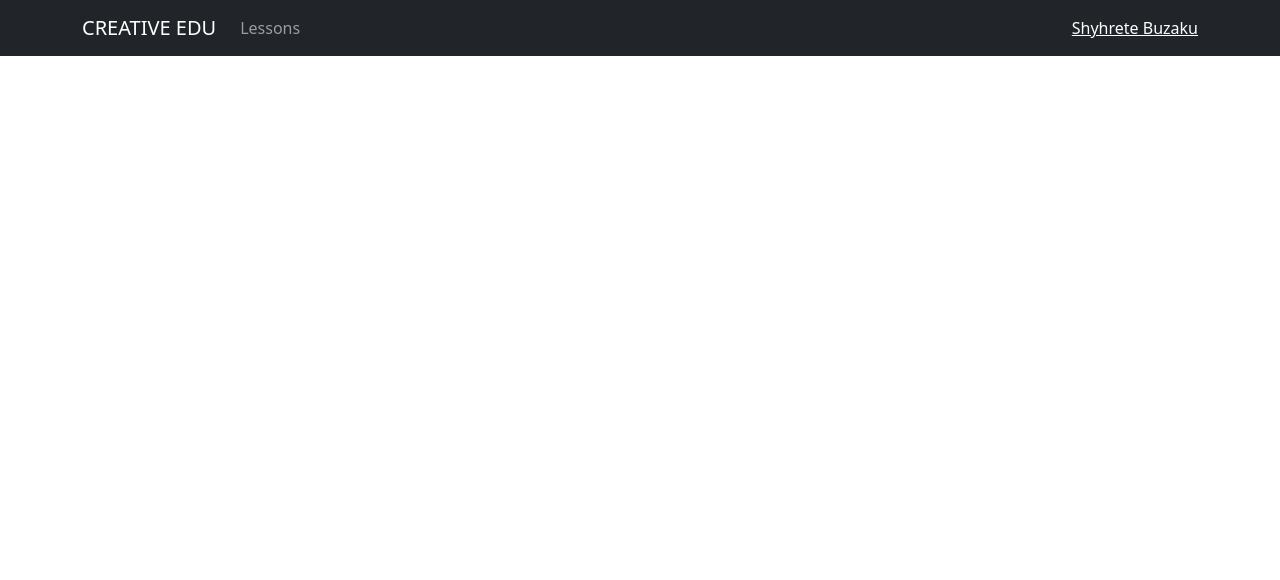
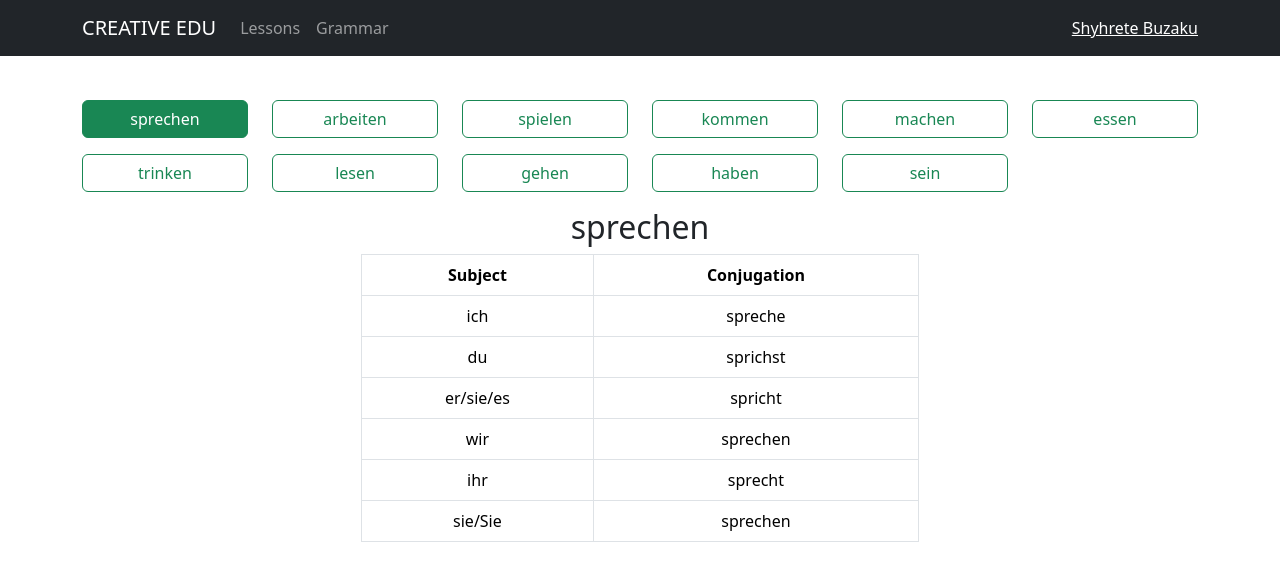
Before and after one commit to ShyhreteBuzaku/creativeedu, a React (Create React App) app: page /grammar in a window 1280 px wide. Shown: the top 580 px of the page. Built offline with nearby package versions, Linux system fonts and the light colour scheme.

Commit message:
Added Grammar
Added Grammar

```diff
--- a/src/App.js
+++ b/src/App.js
@@ -4,7 +4,7 @@ import Homepage from './pages/Homepage';
 import Layout from './pages/Layout';
 import NoPage from './pages/NoPage';
 import Details from './pages/Details';
-import Result from './pages/Result';
+import Grammar from './pages/Grammar';
 
 function App() {
   return (
@@ -13,7 +13,7 @@ function App() {
         <Route path="/" element={<Layout/>}>
           <Route index element={<Homepage />} />
           <Route path="/details/:id"  element={<Details/>}/>
-          {/* <Route path="/result" element={<Result />} /> */}
+          <Route path="/grammar" element={<Grammar />} />
           <Route path="*" element={<NoPage />} />
         </Route>
       </Routes>
--- /dev/null
+++ b/src/pages/Grammar.js
@@ -0,0 +1,55 @@
+import React, { useState } from 'react';
+import data from './verbs.json';
+import Button from 'react-bootstrap/Button'
+import { Container, Row, Col } from 'react-bootstrap';
+import Table from 'react-bootstrap/Table'
+
+const Grammar = () => {
+    const [selectedVerb, setSelectedVerb] = useState(data.verbs[0].infinitive);
+
+    const handleVerbClick = (infinitive) => {
+      setSelectedVerb(infinitive);
+    };
+
+    return (
+      <Container style={{marginTop:"100px"}}>
+        <Row className='mt-5 text-center'>
+            {data.verbs.map((verb) => (
+            <Col xs={3} sm={3} md={3} lg={2} xl={2} key={verb.infinitive} className='mb-3'>
+                <Button
+                    className="w-100"
+                    variant={verb.infinitive === selectedVerb ? "success" : "outline-success"}
+                    onClick={() => handleVerbClick(verb.infinitive)}>
+                    {verb.infinitive}
+                </Button>
+            </Col>
+            ))}
+        </Row>
+        {selectedVerb && (
+          <div className='text-center'>
+            <h2>{selectedVerb}</h2>
+            <Table bordered hover className='w-50 mx-auto'>
+                <thead>
+                    <tr>
+                        <th>Subject</th>
+                        <th>Conjugation</th>
+                    </tr>
+                </thead>
+                <tbody>
+                    {Object.entries(
+                    data.verbs.find((verb) => verb.infinitive === selectedVerb).conjugations
+                    ).map(([subject, conjugation]) => (
+                        <tr key={subject}>
+                            <td>{subject}</td>
+                            <td>{conjugation}</td>
+                        </tr>
+                    ))}
+                </tbody>
+            </Table>
+          </div>
+        )}
+      </Container>
+    );
+  };
+
+  export default Grammar;
--- a/src/pages/Layout.js
+++ b/src/pages/Layout.js
@@ -17,7 +17,7 @@ const Layout = () => {
               navbarScroll
             >
                 <Nav.Link href="/">Lessons</Nav.Link>
-                {/* <Nav.Link href="/grammar">Grammar</Nav.Link> */}
+                <Nav.Link href="/grammar">Grammar</Nav.Link>
                 {/* <Nav.Link href="/result">Result</Nav.Link> */}
             </Nav>
 
--- /dev/null
+++ b/src/pages/verbs.json
@@ -0,0 +1,125 @@
+{
+    "verbs": [
+      {
+        "infinitive": "sprechen",
+        "conjugations": {
+          "ich": "spreche",
+          "du": "sprichst",
+          "er/sie/es": "spricht",
+          "wir": "sprechen",
+          "ihr": "sprecht",
+          "sie/Sie": "sprechen"
+        }
+      },
+      {
+        "infinitive": "arbeiten",
+        "conjugations": {
+          "ich": "arbeite",
+          "du": "arbeitest",
+          "er/sie/es": "arbeitet",
+          "wir": "arbeiten",
+          "ihr": "arbeitet",
+          "sie/Sie": "arbeiten"
+        }
+      },
+      {
+        "infinitive": "spielen",
+        "conjugations": {
+          "ich": "spiele",
+          "du": "spielst",
+          "er/sie/es": "spielt",
+          "wir": "spielen",
+          "ihr": "spielt",
+          "sie/Sie": "spielen"
+        }
+      },
+      {
+        "infinitive": "kommen",
+        "conjugations": {
+          "ich": "komme",
+          "du": "kommst",
+          "er/sie/es": "kommt",
+          "wir": "kommen",
+          "ihr": "kommt",
+          "sie/Sie": "kommen"
+        }
+      },
+      {
+        "infinitive": "machen",
+            "conjugations": {
+                "ich": "mache",
+                "du": "machst",
+                "er/sie/es": "macht",
+                "wir": "machen",
+                "ihr": "macht",
+                "sie/Sie": "machen"
+            }
+        },
+      {
+        "infinitive": "essen",
+        "conjugations": {
+          "ich": "esse",
+          "du": "isst",
+          "er/sie/es": "isst",
+          "wir": "essen",
+          "ihr": "esst",
+          "sie/Sie": "essen"
+        }
+      },
+      {
+        "infinitive": "trinken",
+        "conjugations": {
+          "ich": "trinke",
+          "du": "trinkst",
+          "er/sie/es": "trinkt",
+          "wir": "trinken",
+          "ihr": "trinkt",
+          "sie/Sie": "trinken"
+        }
+      },
+      {
+        "infinitive": "lesen",
+        "conjugations": {
+          "ich": "lese",
+          "du": "liest",
+          "er/sie/es": "liest",
+          "wir": "lesen",
+          "ihr": "lest",
+          "sie/Sie": "lesen"
+        }
+      },
+      {
+        "infinitive": "gehen",
+        "conjugations": {
+          "ich": "gehe",
+          "du": "gehst",
+          "er/sie/es": "geht",
+          "wir": "gehen",
+          "ihr": "geht",
+          "sie/Sie": "gehen"
+        }
+      },
+      {
+        "infinitive": "haben",
+        "conjugations": {
+          "ich": "habe",
+          "du": "hast",
+          "er/sie/es": "hat",
+          "wir": "haben",
+          "ihr": "habt",
+          "sie/Sie": "haben"
+        }
+      },
+      {
+        "infinitive": "sein",
+        "conjugations": {
+          "ich": "bin",
+          "du": "bist",
+          "er/sie/es": "ist",
+          "wir": "sind",
+          "ihr": "seid",
+          "sie/Sie": "sind"
+        }
+      }
+    ]
+  }
```
